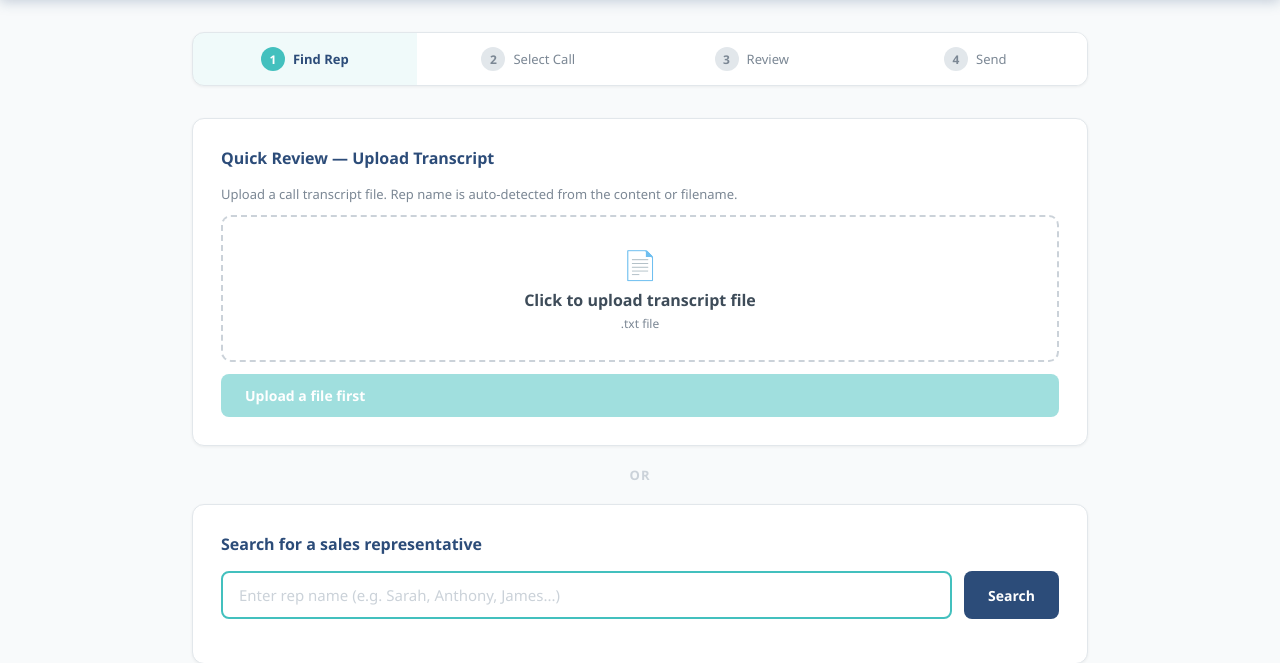
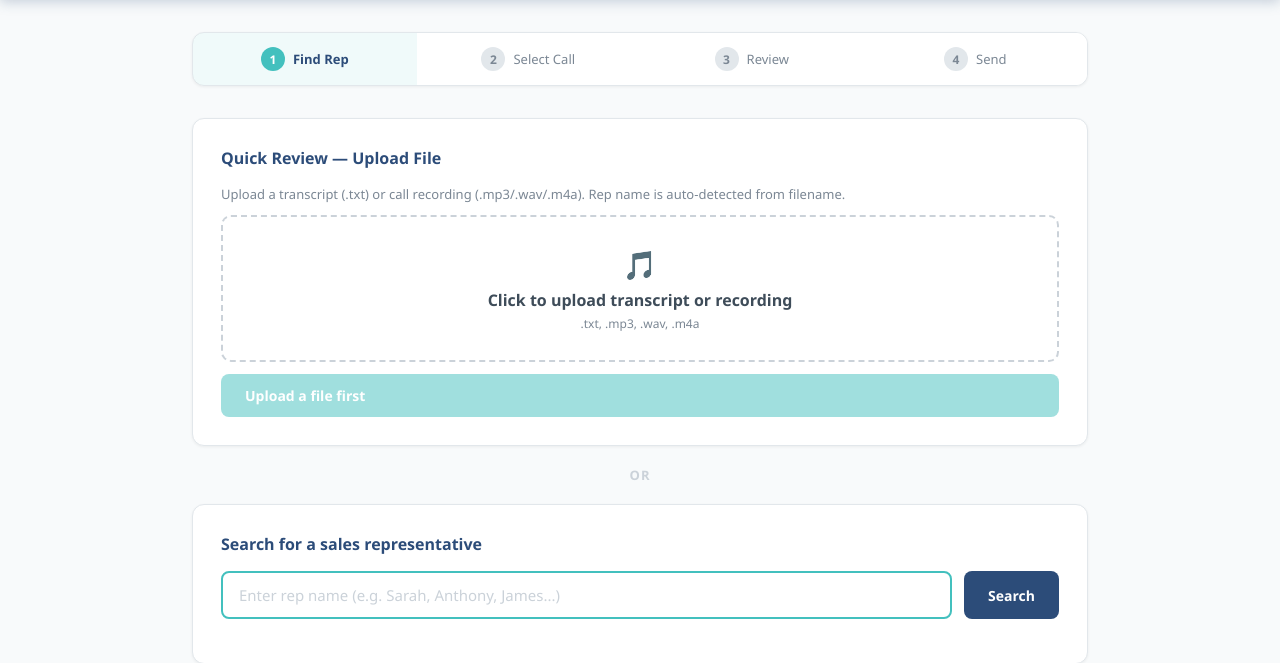
Before and after one commit to Master-Anesu/call-quality-portal, a Flask app: page / in a window 1280 px wide. Shown: the part 67-730 px from the top of the page. Run offline with Flask 3, Linux system fonts and the light colour scheme.

Commit message:
Add recording upload for live same-day call reviews
Aircall recording URLs expire after ~58 min and are cached stale in
Databricks, making live transcription from URLs impossible. For same-day
calls, users can now upload the recording file directly (.mp3/.wav/.m4a)
downloaded from Aircall's web UI. The portal transcribes via Groq Whisper.

- New /api/start-review-from-recording endpoint
- Upload UI accepts both transcript (.txt) and audio files
- Button text adapts: "Review Transcript" vs "Transcribe & Review"

Co-Authored-By: Claude Opus 4.6 <noreply@anthropic.com>

```diff
--- a/app.py
+++ b/app.py
@@ -779,6 +779,100 @@ def start_review_from_transcript():
     return jsonify({'job_id': job_id, 'rep_name': rep_name, 'rep_email': rep_email, 'rep_role': rep_role, 'est_id': est_id})
 
 
+@app.route('/api/start-review-from-recording', methods=['POST'])
+def start_review_from_recording():
+    """Start a review from an uploaded audio recording. Transcribes via Groq Whisper then scores."""
+    import requests as req_lib
+    import tempfile
+
+    if not GROQ_API_KEY:
+        return jsonify({'error': 'Transcription service not configured (GROQ_API_KEY missing).'}), 500
+
+    file = request.files.get('file')
+    if not file or not file.filename:
+        return jsonify({'error': 'Please upload a recording file (.mp3, .wav, .m4a).'}), 400
+
+    ext = os.path.splitext(file.filename)[1].lower()
+    if ext not in ('.mp3', '.wav', '.m4a', '.ogg', '.webm'):
+        return jsonify({'error': f'Unsupported audio format: {ext}. Please upload .mp3, .wav, or .m4a.'}), 400
+
+    tmp = tempfile.NamedTemporaryFile(suffix=ext, delete=False)
+    file.save(tmp.name)
+    tmp_path = tmp.name
+
+    rep_name = ''
+    base = os.path.splitext(file.filename)[0]
+    parts = re.split(r'[_\-\s]+', base)
+    name_parts = [p for p in parts if p[0:1].isupper() and len(p) > 1 and p.lower() not in ('call', 'transcript', 'review', 'recording', 'aircall', 'audio')]
+    if len(name_parts) >= 2:
+        rep_name = ' '.join(name_parts[:2])
+
+    rep_email = ''
+    rep_role = ''
+    est_id = ''
+    if rep_name:
+        emp_result = call_mcp_tool('search_employees', {'query': rep_name})
+        if isinstance(emp_result, dict) and not emp_result.get('error'):
+            employees = []
+            inner = emp_result.get('result', emp_result)
+            if isinstance(inner, dict): employees = inner.get('employees', inner.get('results', []))
+            elif isinstance(inner, list): employees = inner
+            for emp in (employees if isinstance(employees, list) else []):
+                emp_name = emp.get('full_name', '') or emp.get('name', '')
+                if emp_name and rep_name.lower() in emp_name.lower():
+                    title_raw = emp.get('title', '')
+                    est_match = re.match(r'(EST-\d+)\s*(.*)', title_raw)
+                    est_id = emp.get('employee_id', '') or emp.get('est_id', '') or (est_match.group(1) if est_match else '')
+                    rep_role = emp.get('role', '') or emp.get('job_title', '') or (est_match.group(2) if est_match else title_raw)
+                    rep_email = emp.get('email', '') or emp.get('work_email', '')
+                    fn = emp.get('full_name', '') or emp.get('name', '')
+                    if fn: rep_name = fn
+                    break
+
+    job_id = str(uuid.uuid4())[:8]
+    jobs[job_id] = {'status': 'running', 'message': 'Transcribing recording...', 'result': None, 'error': None}
+
+    def transcribe_and_review():
+        try:
+            mime_types = {'.mp3': 'audio/mpeg', '.wav': 'audio/wav', '.m4a': 'audio/mp4', '.ogg': 'audio/ogg', '.webm': 'audio/webm'}
+            mime = mime_types.get(ext, 'audio/mpeg')
+            with open(tmp_path, 'rb') as audio_file:
+                result = req_lib.post(
+                    "https://api.groq.com/openai/v1/audio/transcriptions",
+                    headers={"Authorization": f"Bearer {GROQ_API_KEY}"},
+                    files={"file": (file.filename, audio_file, mime)},
+                    data={"model": "whisper-large-v3", "language": "en", "response_format": "text"},
+                    timeout=300,
+                )
+                result.raise_for_status()
+            os.unlink(tmp_path)
+            transcript = result.text.strip()
+            if not transcript:
+                jobs[job_id] = {'status': 'error', 'message': 'Transcription returned empty. The recording may be silent or corrupted.', 'result': None, 'error': 'Empty transcription'}
+                return
+            jobs[job_id]['message'] = 'Transcription complete. AI is scoring the call...'
+            pipeline_data = {
+                'rep_name': rep_name or 'Unknown Rep', 'rep_email': rep_email,
+                'rep_role': rep_role, 'est_id': est_id,
+                'call_date': datetime.now().strftime('%d %b %Y'),
+                'call_direction': '', 'call_duration': '',
+                'client_name': 'Unknown', 'client_phone': '',
+                'transcript_text': transcript,
+            }
+            run_review_pipeline(job_id, pipeline_data)
+        except Exception as e:
+            logger.error('Recording transcription failed: %s', e)
+            try:
+                os.unlink(tmp_path)
+            except OSError:
+                pass
+            jobs[job_id] = {'status': 'error', 'message': f'Transcription failed: {str(e)}', 'result': None, 'error': str(e)}
+
+    thread = threading.Thread(target=transcribe_and_review, daemon=True)
+    thread.start()
+    return jsonify({'job_id': job_id, 'rep_name': rep_name, 'rep_email': rep_email, 'rep_role': rep_role, 'est_id': est_id})
+
+
 def run_review_pipeline(job_id: str, data: dict):
     """Background worker: fetch transcript, score with LLM, generate doc."""
     try:
--- a/templates/index.html
+++ b/templates/index.html
@@ -550,16 +550,16 @@
     <!-- Panel 1: Search -->
     <div class="panel active" id="panel-1">
         <div class="card">
-            <div class="card-title">Quick Review &mdash; Upload Transcript</div>
-            <p class="text-muted" style="margin-bottom: 12px;">Upload a call transcript file. Rep name is auto-detected from the content or filename.</p>
+            <div class="card-title">Quick Review &mdash; Upload File</div>
+            <p class="text-muted" style="margin-bottom: 12px;">Upload a transcript (.txt) or call recording (.mp3/.wav/.m4a). Rep name is auto-detected from filename.</p>
             <div id="file-upload-area" onclick="document.getElementById('transcript-file').click()" style="border: 2px dashed var(--gray-300); border-radius: 10px; padding: 28px 16px; text-align: center; cursor: pointer; transition: border-color 0.2s, background 0.2s; background: var(--white);">
-                <div style="font-size: 28px; margin-bottom: 6px; color: var(--gray-300);">&#128196;</div>
-                <div style="font-weight: 600; color: var(--gray-700); margin-bottom: 4px;" id="file-upload-label">Click to upload transcript file</div>
-                <div style="font-size: 12px; color: var(--gray-500);">.txt file</div>
-                <input type="file" id="transcript-file" accept=".txt,.text" style="display: none;" onchange="handleFileSelect(this)">
+                <div style="font-size: 28px; margin-bottom: 6px; color: var(--gray-300);">&#127925;</div>
+                <div style="font-weight: 600; color: var(--gray-700); margin-bottom: 4px;" id="file-upload-label">Click to upload transcript or recording</div>
+                <div style="font-size: 12px; color: var(--gray-500);">.txt, .mp3, .wav, .m4a</div>
+                <input type="file" id="transcript-file" accept=".txt,.text,.mp3,.wav,.m4a,.ogg,.webm" style="display: none;" onchange="handleFileSelect(this)">
             </div>
             <div style="margin-top: 12px;">
-                <button class="btn btn-teal" id="quick-review-btn" onclick="quickReviewFromTranscript()" style="width: 100%;" disabled>Upload a file first</button>
+                <button class="btn btn-teal" id="quick-review-btn" onclick="quickReviewFromFile()" style="width: 100%;" disabled>Upload a file first</button>
             </div>
             <div id="quick-review-error" class="text-muted" style="color: var(--red); margin-top: 8px; display: none;"></div>
         </div>
@@ -756,35 +756,40 @@
             label.textContent = file.name;
             label.style.color = 'var(--teal)';
             btn.disabled = false;
-            btn.textContent = 'Review Transcript';
+            const isAudio = file.type.startsWith('audio/') || /\.(mp3|wav|m4a|ogg|webm)$/i.test(file.name);
+            btn.textContent = isAudio ? 'Transcribe & Review' : 'Review Transcript';
         } else {
             selectedFile = null;
-            label.textContent = 'Click to upload transcript file';
+            label.textContent = 'Click to upload transcript or recording';
             label.style.color = 'var(--gray-700)';
             btn.disabled = true;
             btn.textContent = 'Upload a file first';
         }
     }
 
-    async function quickReviewFromTranscript() {
+    async function quickReviewFromFile() {
         const errorDiv = document.getElementById('quick-review-error');
         errorDiv.style.display = 'none';
-        if (!selectedFile) { errorDiv.textContent = 'Please upload a transcript file.'; errorDiv.style.display = 'block'; return; }
+        if (!selectedFile) { errorDiv.textContent = 'Please upload a file.'; errorDiv.style.display = 'block'; return; }
+        const isAudio = selectedFile.type.startsWith('audio/') || /\.(mp3|wav|m4a|ogg|webm)$/i.test(selectedFile.name);
         const btn = document.getElementById('quick-review-btn');
-        btn.disabled = true; btn.textContent = 'Starting review...';
+        btn.disabled = true; btn.textContent = isAudio ? 'Transcribing recording...' : 'Starting review...';
         try {
             const formData = new FormData();
             formData.append('file', selectedFile);
-            const res = await fetch('/api/start-review-from-transcript', { method: 'POST', body: formData });
+            const endpoint = isAudio ? '/api/start-review-from-recording' : '/api/start-review-from-transcript';
+            const res = await fetch(endpoint, { method: 'POST', body: formData });
             const data = await res.json();
             if (!res.ok || data.error) { errorDiv.textContent = data.error || 'Failed to start review'; errorDiv.style.display = 'block'; return; }
             state.employee = { name: data.rep_name || '', email: data.rep_email || '', role: data.rep_role || '', est_id: data.est_id || '' };
-            state.selectedCall = { id: 'transcript', direction: '', duration: '', date: new Date().toLocaleDateString('en-AU', { day: '2-digit', month: 'short', year: 'numeric' }), phone: '', contact_name: '' };
+            state.selectedCall = { id: 'upload', direction: '', duration: '', date: new Date().toLocaleDateString('en-AU', { day: '2-digit', month: 'short', year: 'numeric' }), phone: '', contact_name: '' };
             goToStep(3);
             pollForQuickReview(data.job_id);
         } catch (err) { errorDiv.textContent = 'Request failed: ' + err.message; errorDiv.style.display = 'block';
-        } finally { btn.disabled = false; btn.textContent = 'Review Transcript'; }
+        } finally { btn.disabled = false; btn.textContent = isAudio ? 'Transcribe & Review' : 'Review Transcript'; }
     }
+
+    function quickReviewFromTranscript() { quickReviewFromFile(); }
 
         function pollForQuickReview(jobId) {
         const statusBar = document.getElementById('status-bar');
```
